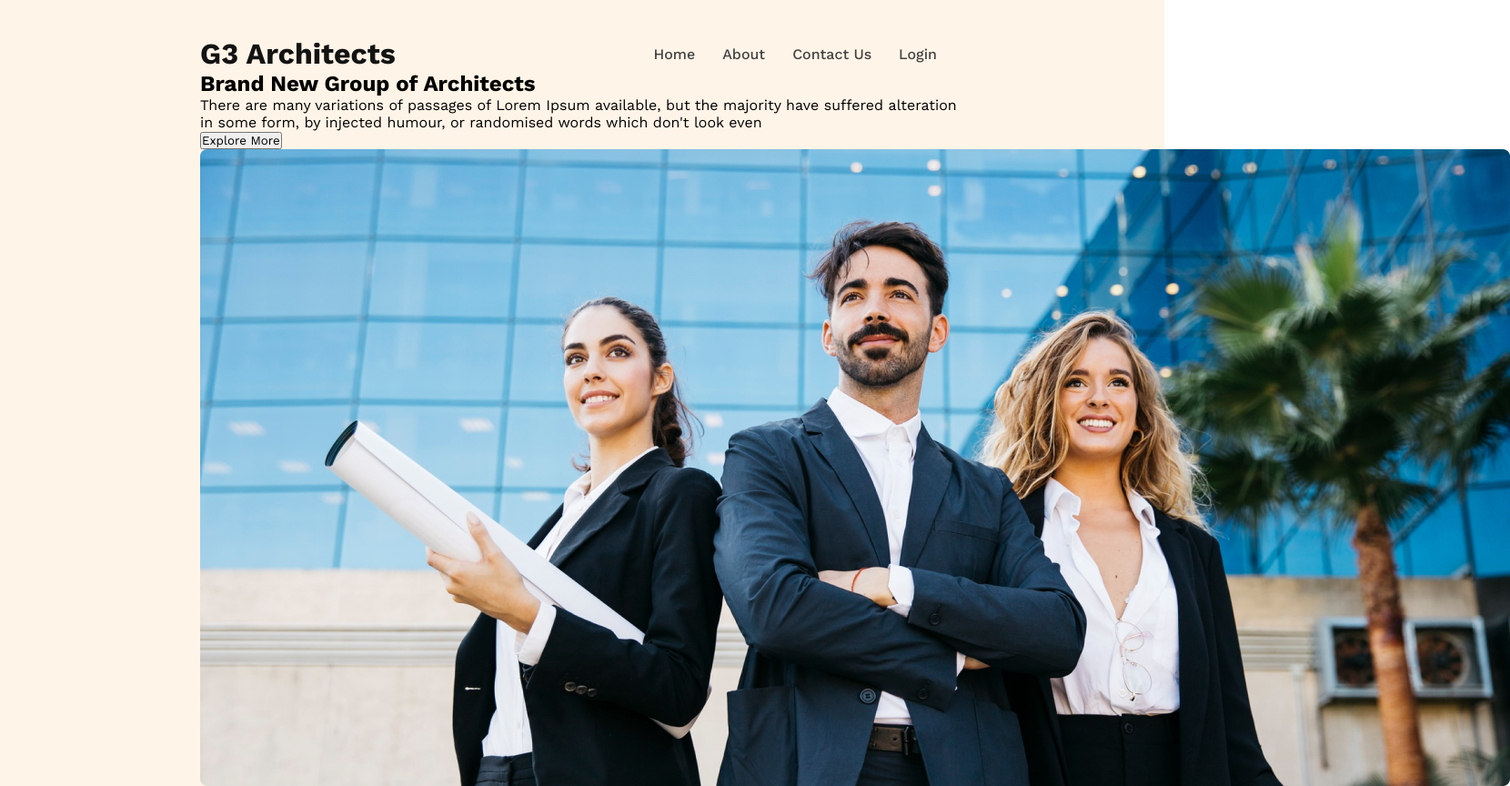
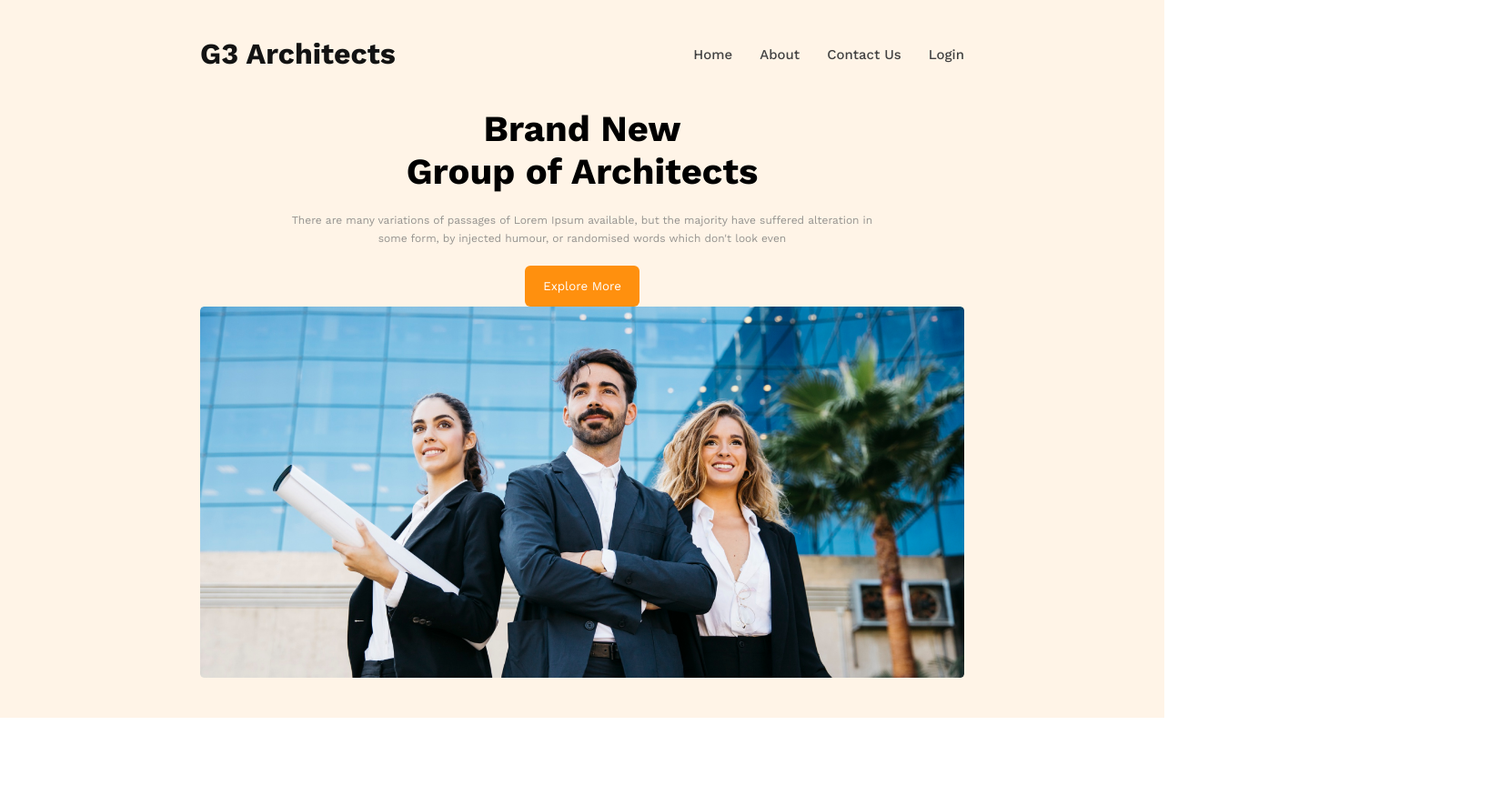
Before and after one commit to Nahiyan-bit/Git-Architect, a plain HTML site: page index.html in a window 1280 px wide. Shown: the top 864 px of the page at 91% size, 1660 px wide, since content can reach past the window. After the commit the page ends 800 px from the top, so only its background shows below. Drawn offline with nearby package versions, Linux system fonts and the light colour scheme.

Commit message:
working on banner section

```diff
--- a/index.html
+++ b/index.html
@@ -24,10 +24,11 @@
         </nav>
 
         <div class="banner-container">
-            <div>
-            <h2>Brand New Group of Architects</h2>
-            <p>There are many variations of passages of Lorem Ipsum available, but the majority have suffered alteration in some form, by injected humour, or randomised words which don't look even</p>
-            <button class=".btn-primary">Explore More</button>
+            <div class="banner">
+            <h2 class="banner-title">Brand New <br> Group of Architects</h2>
+            <p class="description">There are many variations of passages of Lorem Ipsum available, but the majority have suffered alteration in <br> some form, by injected humour, or randomised words which don't look even</p>
+
+            <button class="btn-primary">Explore More</button>
             </div>
             <img src="images/banner.png" alt="">
         </div>
--- a/styles/styles.css
+++ b/styles/styles.css
@@ -6,17 +6,21 @@
 }
 
 /* shared styles */
-.btn-primary {
+
+.btn-primary{
     color: #fff;
-    background-color: brown;
-    border-radius: 8px;
-    padding: 10px;
-    font-size: 600px;
+    background-color: #FF900E;
+    border-radius: 6px;
+    padding: 15px 20px;
+    border: none;
 }
-
+.description{
+    font-size: 12px;
+    color: #95938F;
+    margin-bottom: 20px;
+    line-height: 20px;
+}
 /* header style */
-
-/* Nav section */
 
 header {
     background-color: #FFF4E7;
@@ -27,6 +31,7 @@ nav {
     display: flex;
     justify-content: space-between;
     align-items: center;
+    margin-bottom: 40px;
 }
 .nav-title{
     color: #131313;
@@ -39,14 +44,29 @@ nav>ul {
 
 nav li {
     list-style: none;
-    margin-right: 30px;
+    margin-left: 30px;
     font-weight: 500;
 }
 
 nav li a {
     text-decoration: none;
     color: #424242;
-    font-size: 16px;
+    font-size: 15px;
 }
 
 /* banner section */
+
+.banner{
+    max-width: 700px;
+    text-align: center;
+    margin: 0px auto;
+}
+.banner-title{
+    font-size: 2.5rem;
+    margin: 20px;
+}
+
+.banner-container img{
+    max-width: 500;
+    width: 100%;
+}
```
